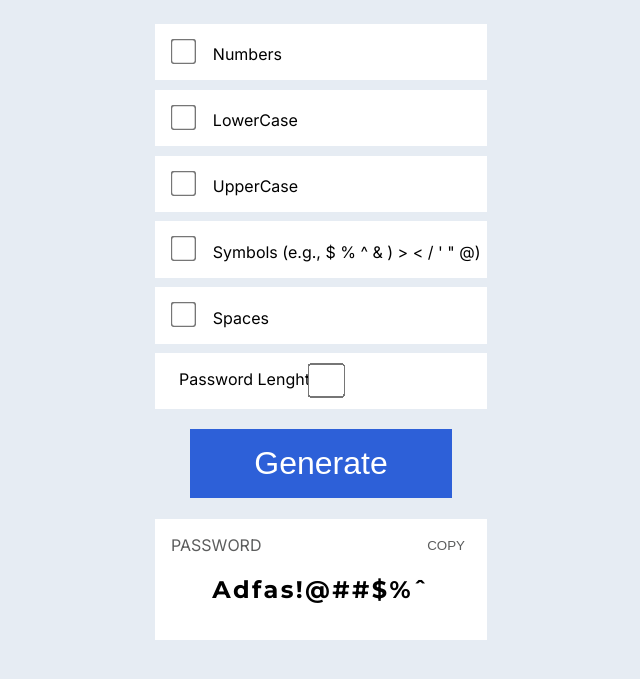
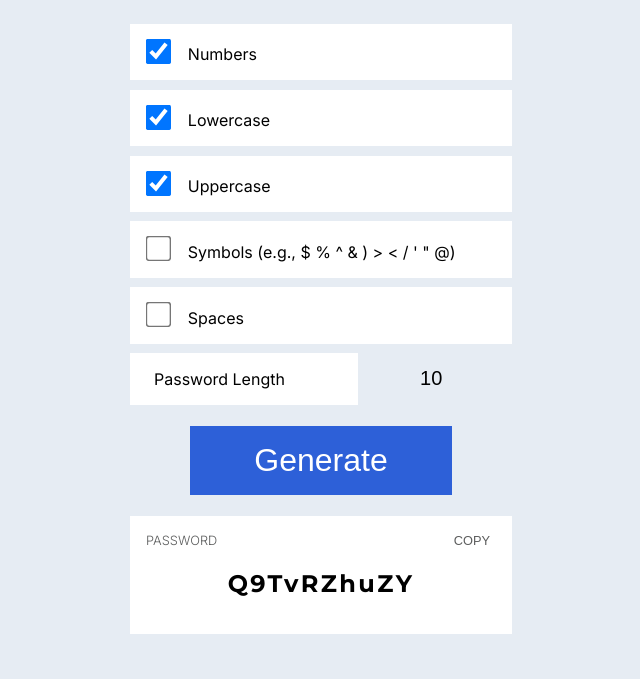
Before and after one commit to CharllysFernandes/PasswordGenerator, a plain HTML site: page index.html in a window 1280 px wide. Both pictures are taken after a click on the button "Generate". Shown: the part 63-742 px from the top of the page, without its empty margins (319-959 px from the left). Drawn offline with Linux system fonts and the light colour scheme.

Commit message:
update index.html

```diff
--- a/index.html
+++ b/index.html
@@ -7,7 +7,6 @@
   <link rel="stylesheet" href="./src/styles.css">
   <style>
     @import url('https://fonts.googleapis.com/css2?family=Inter:ital,opsz,wght@0,14..32,100..900;1,14..32,100..900&display=swap');
-
   </style>
   <link rel="preconnect" href="https://fonts.googleapis.com">
   <link rel="preconnect" href="https://fonts.gstatic.com" crossorigin>
@@ -21,15 +20,16 @@
   <section>
 
     <div>
-      <input type="checkbox" name="number" id="inputNumber">
+      <input type="checkbox" name="number" id="inputNumber" checked>
       <label for="inputNumber">Numbers</label>
     </div>
-    <div><input type="checkbox" name="LowerCase" id="inputLowerCase">
-      <label for="inputLowerCase">LowerCase</label>
+    <div>
+      <input type="checkbox" name="LowerCase" id="inputLowerCase" checked>
+      <label for="inputLowerCase">Lowercase</label>
     </div>
     <div>
-      <input type="checkbox" name="UpperCase" id="inputUpperCase">
-      <label for="inputUpperCase">UpperCase</label>
+      <input type="checkbox" name="UpperCase" id="inputUpperCase" checked>
+      <label for="inputUpperCase">Uppercase</label>
     </div>
     <div>
       <input type="checkbox" name="Symbols" id="inputSymbols">
@@ -39,28 +39,26 @@
       <input type="checkbox" name="Space" id="inputSpaces">
       <label for="inputSpaces">Spaces</label>
     </div>
-    <!-- <div><input type="number" name="PasswordLength" id="inLenght" value="10">Password Lenght</div> -->
 
-    <div>
-      <label for="PasswordLenghtNumber">Password Lenght</label>
-      <input type="number" name="" id="PasswordLenghtNumber" max="32">
+    <div id="PasswordLengthDiv">
+      <label for="PasswordLength">Password Length</label>
+      <input type="number" name="PasswordLength" id="PasswordLength" value="10">
     </div>
 
   </section>
   <section>
     <button id="btnGenerate" type="button">Generate</button>
   </section>
-  <Section >
-    <div >
+  <section>
+    <div>
       <div class="passwordGenerated">
         <p>Password</p>
-        <button type="button">Copy</button>
+        <button type="button" id="copyButton">Copy</button>
+      </div>
+      <h2 id="passwordDisplay"></h2>
+    </div>
+  </section>
+  <script src="./src/script.js"></script>
+</body>
 
-      </div>
-      <h2>Adfas!@##$%ˆ</h1>
-    </div>
-  </Section>
-
-
-</body>
 </html>
--- a/src/script.js
+++ b/src/script.js
@@ -1,17 +1,14 @@
-const generateButton = document.getElementById("generateButton");
+const generateButton = document.getElementById("btnGenerate");
 const copyButton = document.getElementById("copyButton");
-const passwordLengthInput = document.getElementById("passwordLength");
-const easyRadio = document.getElementsByName("group1")[0];
-const mediumRadio = document.getElementsByName("group1")[1];
-const hardRadio = document.getElementsByName("group1")[2];
-const passwordDisplay = document.getElementById("passwordDisplay") // add by human
+const passwordLengthInput = document.getElementById("PasswordLength"); // Corrigido o id aqui
+const passwordDisplay = document.getElementById("passwordDisplay"); // Para exibir a senha gerada
 
 const lowercaseChars = "abcdefghijklmnopqrstuvwxyz";
 const uppercaseChars = "ABCDEFGHIJKLMNOPQRSTUVWXYZ";
 const numberChars = "0123456789";
-const symbolChars = "!@#$%^&*()_+~`|}{[]\:;?><,./-=";
+const symbolChars = "!@#$%^&*()_+~`|}{[]\\:;?><,./-=";
 
-function generatePassword(length, includeLowercase, includeUppercase, includeNumbers, includeSymbols) {
+function generatePassword(length, includeLowercase, includeUppercase, includeNumbers, includeSymbols, includeSpaces) {
   let password = "";
   let chars = "";
 
@@ -27,25 +24,38 @@ function generatePassword(length, includeLowercase, includeUppercase, includeNum
   if (includeSymbols) {
     chars += symbolChars;
   }
+  if (includeSpaces) {
+    chars += " ";
+  }
 
   for (let i = 0; i < length; i++) {
     const randomIndex = Math.floor(Math.random() * chars.length);
     password += chars[randomIndex];
   }
 
-  return password
+  // Se espaços forem permitidos, mas não houver nenhum na senha, force a inclusão
+  if (includeSpaces && !password.includes(" ")) {
+    const randomPos = Math.floor(Math.random() * password.length);
+    password = password.substring(0, randomPos) + " " + password.substring(randomPos + 1);
+  }
+
+
+  return password;
 }
 
 generateButton.addEventListener("click", function () {
   const length = parseInt(passwordLengthInput.value);
-  const includeLowercase = easyRadio.checked || mediumRadio.checked || hardRadio.checked;
-  const includeUppercase = mediumRadio.checked || hardRadio.checked;
-  const includeNumbers = mediumRadio.checked || hardRadio.checked;
-  const includeSymbols = hardRadio.checked;
 
-  const password = generatePassword(length, includeLowercase, includeUppercase, includeNumbers, includeSymbols);
+  // Pega os checkboxes
+  const includeLowercase = document.getElementById("inputLowerCase").checked;
+  const includeUppercase = document.getElementById("inputUpperCase").checked;
+  const includeNumbers = document.getElementById("inputNumber").checked;
+  const includeSymbols = document.getElementById("inputSymbols").checked;
+  const includeSpaces = document.getElementById("inputSpaces").checked;
+
+  const password = generatePassword(length, includeLowercase, includeUppercase, includeNumbers, includeSymbols, includeSpaces);
   console.log(password);
-  passwordDisplay.innerText = password
+  passwordDisplay.innerText = password;
 });
 
 copyButton.addEventListener('click', function () {
--- a/src/styles.css
+++ b/src/styles.css
@@ -29,7 +29,7 @@ section > div{
     background-color: white;
     margin: 0.3em;
     padding: 1em;
-    width: 300px;
+    width: 350px;
     text-wrap: nowrap;
 }
 section > div > input{
@@ -39,13 +39,25 @@ section > div > input{
     margin-right: 8px;
     cursor: pointer;
 }
-section > div > input[type="checkbox" i] {
 
-}
 section > div > label{
     cursor: pointer;
     /* margin-left: 8px; */
     padding-left: 8px;
+}
+#PasswordLengthDiv{
+    display: flex;
+    width: 50%;
+
+}
+#PasswordLength{
+    text-align-last: center;
+    position: relative;
+    right: -10em;
+    border: none;
+    background: none;
+    width: 50%;
+
 }
 
 #btnGenerate{
@@ -68,13 +80,24 @@ section > div > div > p{
     color: var(--color-text-muted);
     text-transform: uppercase;
 }
+section > div > div > p {
+    font-size: .8em;
+    font-weight: 300;
 
+}
 section > div > div > button{
+    font-size: .8em;
+    font-weight: 300;
     text-transform: uppercase;
     border: none;
     background: white;
     color: var(--color-text-muted);
+    cursor: pointer;
+}
 
+section > div > div > button:hover{
+    font-weight: bold;
+    color: var(--color-text-h1);
 }
 
 section > div > h2{
@@ -93,7 +116,3 @@ section > div > h2{
     justify-content: space-between;
     flex-wrap: nowrap;
 }
-
-section > div > button{
-    /* width: 200px; */
-}
```
